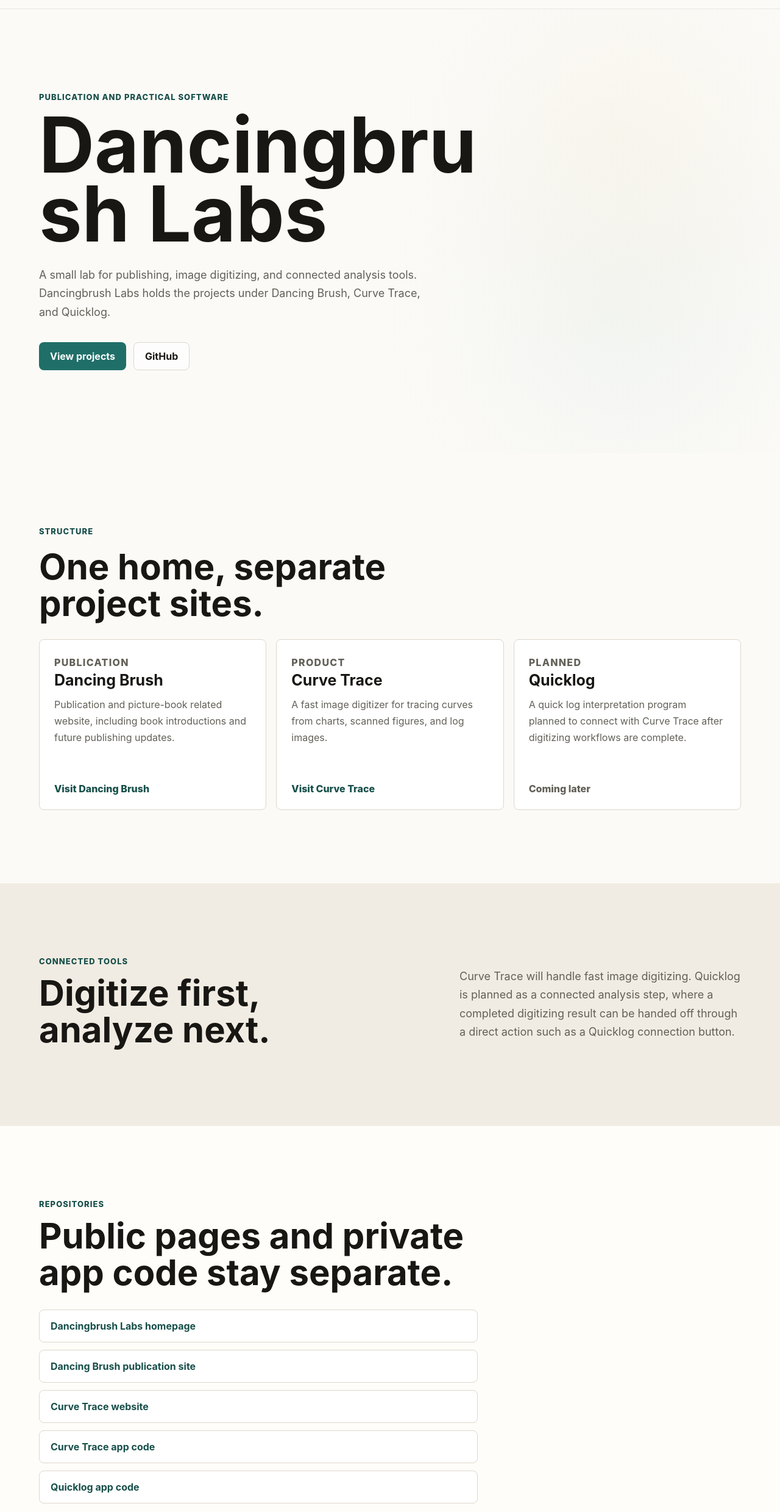
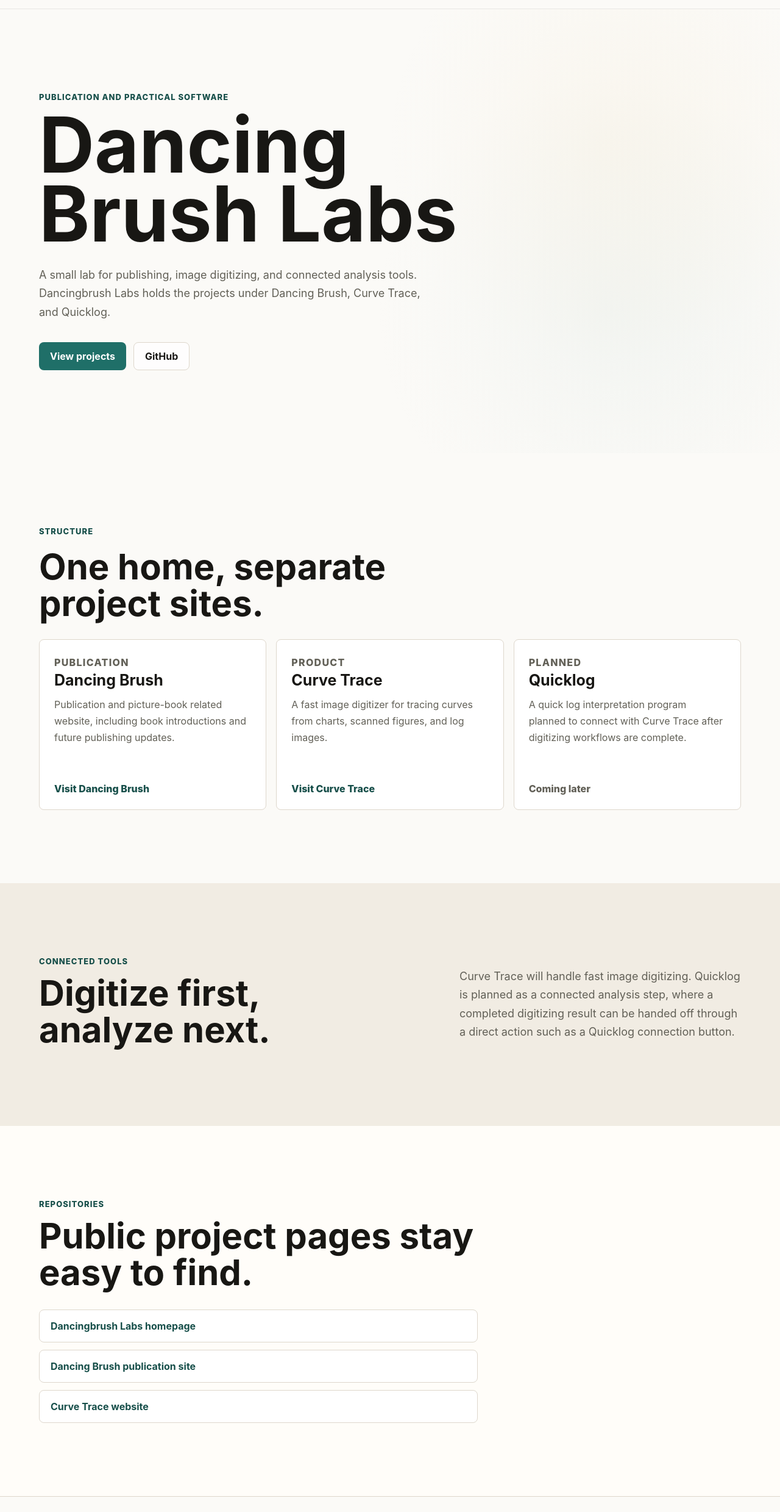
Before and after one commit to Dancingbrushlabs/dancingbrushlabs, a plain HTML site: page index.html in a window 1280 px wide. Shown: the part 57-2536 px from the top of the page at 61% size. Drawn offline with Linux system fonts and the light colour scheme.

Commit message:
Hide private app repositories from homepage

```diff
--- a/index.html
+++ b/index.html
@@ -27,7 +27,7 @@
       <section class="hero">
         <div class="hero-content">
           <p class="eyebrow">Publication and practical software</p>
-          <h1>Dancingbrush Labs</h1>
+          <h1><span>Dancing</span><span>Brush Labs</span></h1>
           <p class="hero-copy">
             A small lab for publishing, image digitizing, and connected analysis
             tools. Dancingbrush Labs holds the projects under Dancing Brush,
@@ -91,13 +91,11 @@
 
       <section id="links" class="section links-section">
         <p class="eyebrow">Repositories</p>
-        <h2>Public pages and private app code stay separate.</h2>
+        <h2>Public project pages stay easy to find.</h2>
         <div class="link-list">
           <a href="https://github.com/Dancingbrushlabs/dancingbrushlabs" rel="noreferrer">Dancingbrush Labs homepage</a>
           <a href="https://github.com/Dancingbrushlabs/publication" rel="noreferrer">Dancing Brush publication site</a>
           <a href="https://github.com/Dancingbrushlabs/curvetrace" rel="noreferrer">Curve Trace website</a>
-          <a href="https://github.com/Dancingbrushlabs/curvetrace-app" rel="noreferrer">Curve Trace app code</a>
-          <a href="https://github.com/Dancingbrushlabs/quicklog-app" rel="noreferrer">Quicklog app code</a>
         </div>
       </section>
     </main>
--- a/styles.css
+++ b/styles.css
@@ -124,6 +124,10 @@ h1 {
   max-width: 11ch;
   font-size: clamp(56px, 10vw, 126px);
   line-height: 0.9;
+}
+
+h1 span {
+  display: block;
 }
 
 h2 {
```
Also changed, not shown: 1 other file.
